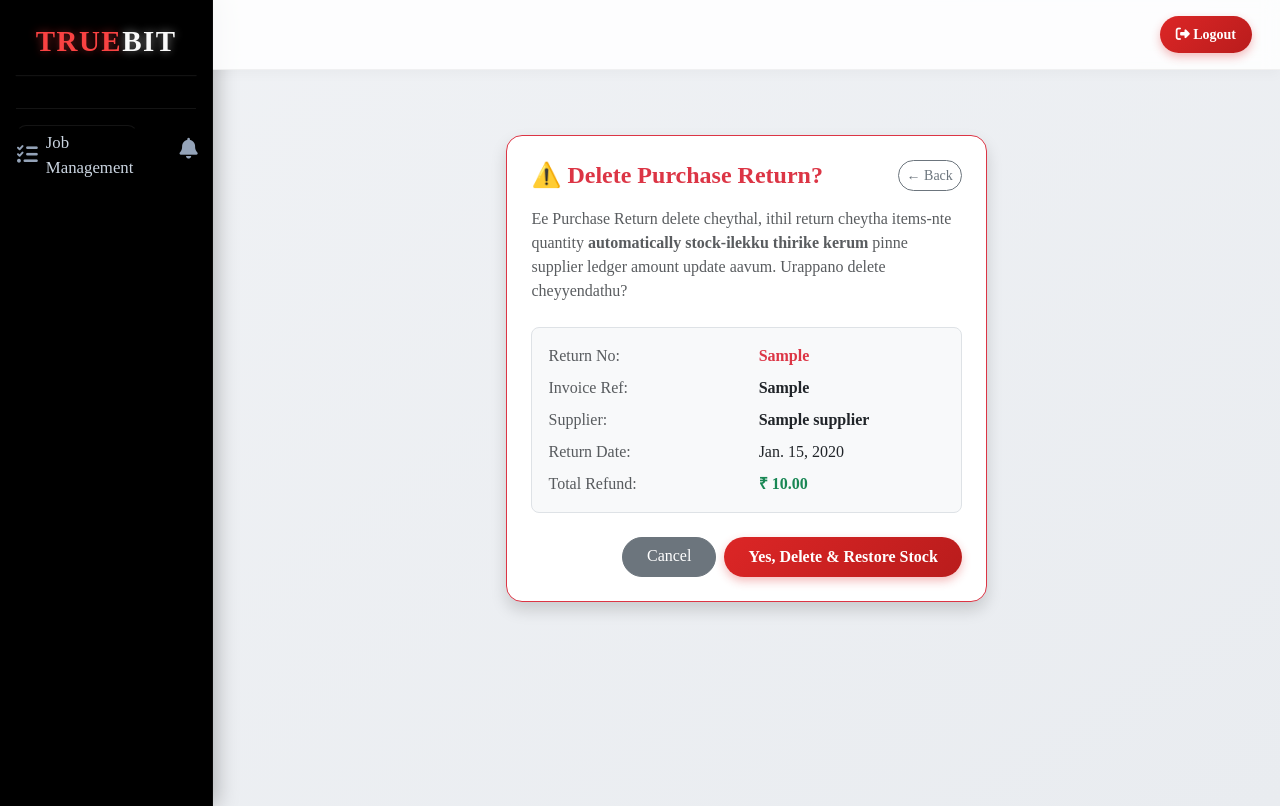
After one commit to Adithajayan/trueapps, a Django app: page /purchase/purchase/return/delete/1/ in a window 1280 px wide. The commit adds this page. Run offline with Django 5.2, Linux system fonts and the light colour scheme; tables that the repository leaves empty hold one stand-in row (values such as "Sample post"); data that the repository does not hold is empty; some libraries are stand-ins or nearby versions.

Commit message:
purchase return delete add

```diff
--- a/purchase/urls.py
+++ b/purchase/urls.py
@@ -19,6 +19,6 @@ urlpatterns = [
 
     path('returns/view/<int:pk>/', views.purchase_return_view, name='purchase_return_view'),
     path('returns/pdf/<int:pk>/', views.purchase_return_pdf, name='purchase_return_pdf'),
-
+    path('purchase/return/delete/<int:pk>/', views.purchase_return_delete, name='purchase_return_delete'),
 
 ]
--- a/purchase/views.py
+++ b/purchase/views.py
@@ -542,3 +542,45 @@ def purchase_return_pdf(request, pk):
     template_path = "purchase/purchase_return_pdf_template.html"
 
     return generate_pdf(template_path, context, filename)
+
+
+from django.shortcuts import get_object_or_404, redirect, render
+from django.db import transaction
+from .models import PurchaseReturn
+from stock.models import Stock
+from supplier_ledger.models import SupplierLedger
+
+
+@transaction.atomic
+def purchase_return_delete(request, pk):
+    p_return = get_object_or_404(PurchaseReturn, id=pk)
+
+    if request.method == "POST":
+
+        # 🔁 STEP 1: REVERSE BATCH & OVERALL STOCK
+        for return_item in p_return.return_items.all():
+            p_item = return_item.purchase_item
+
+            # Batch-ilekku quantity thirike idunnu
+            p_item.quantity_at_hand += return_item.qty
+            p_item.save()
+
+            # Overall stock-ilekku quantity thirike idunnu
+            stock = Stock.objects.get(product=p_item.product)
+            stock.quantity += return_item.qty
+            stock.save()
+
+        # 🔁 STEP 2: DELETE SUPPLIER LEDGER ENTRY
+        SupplierLedger.objects.filter(
+            source='PURCHASE',
+            reference_id=p_return.id
+        ).delete()
+
+        # 🔁 STEP 3: DELETE PURCHASE RETURN (return_items auto delete aavum due to cascade)
+        p_return.delete()
+
+        return redirect('purchase_return_list')
+
+    return render(request, 'purchase/purchase_return_delete.html', {
+        'purchase_return': p_return
+    })
--- /dev/null
+++ b/templates/purchase/purchase_return_delete.html
@@ -0,0 +1,77 @@
+{% extends 'base.html' %}
+{% block content %}
+
+<style>
+.return-card {
+    border-radius: 16px;
+}
+
+@media (max-width:768px){
+    .return-card{
+        padding:18px !important;
+    }
+    h4{
+        font-size:18px;
+    }
+}
+</style>
+
+<div class="container-fluid px-2 px-md-3 py-4">
+    <div class="row justify-content-center">
+        <div class="col-md-8 col-lg-6">
+            <div class="card shadow return-card p-4 border-danger">
+
+                <div class="d-flex justify-content-between align-items-center mb-3">
+                    <h4 class="m-0 text-danger fw-bold">⚠️ Delete Purchase Return?</h4>
+                    <a href="{% url 'purchase_return_list' %}" class="btn btn-outline-secondary btn-sm rounded-pill">
+                        ← Back
+                    </a>
+                </div>
+
+                <p class="text-muted mb-4">
+                    Ee Purchase Return delete cheythal, ithil return cheytha items-nte quantity <strong>automatically stock-ilekku thirike kerum</strong> pinne supplier ledger amount update aavum. Urappano delete cheyyendathu?
+                </p>
+
+                <!-- Return Summary Box -->
+                <div class="bg-light p-3 rounded-3 mb-4 border">
+                    <div class="row mb-2">
+                        <div class="col-6 text-muted">Return No:</div>
+                        <div class="col-6 fw-bold text-danger">{{ purchase_return.return_no }}</div>
+                    </div>
+                    <div class="row mb-2">
+                        <div class="col-6 text-muted">Invoice Ref:</div>
+                        <div class="col-6 fw-semibold">{{ purchase_return.purchase.invoice_no }}</div>
+                    </div>
+                    <div class="row mb-2">
+                        <div class="col-6 text-muted">Supplier:</div>
+                        <div class="col-6 fw-semibold">{{ purchase_return.purchase.supplier.name }}</div>
+                    </div>
+                    <div class="row mb-2">
+                        <div class="col-6 text-muted">Return Date:</div>
+                        <div class="col-6">{{ purchase_return.return_date }}</div>
+                    </div>
+                    <div class="row">
+                        <div class="col-6 text-muted">Total Refund:</div>
+                        <div class="col-6 fw-bold text-success">₹ {{ purchase_return.total_return_amount }}</div>
+                    </div>
+                </div>
+
+                <!-- Delete Form -->
+                <form method="POST">
+                    {% csrf_token %}
+                    <div class="d-flex justify-content-end gap-2">
+                        <a href="{% url 'purchase_return_list' %}" class="btn btn-secondary rounded-pill px-4">
+                            Cancel
+                        </a>
+                        <button type="submit" class="btn btn-danger rounded-pill px-4">
+                            Yes, Delete & Restore Stock
+                        </button>
+                    </div>
+                </form>
+
+            </div>
+        </div>
+    </div>
+</div>
+
+{% endblock %}
--- a/templates/purchase/return_list.html
+++ b/templates/purchase/return_list.html
@@ -94,6 +94,9 @@
                     <a href="{% url 'purchase_return_pdf' r.id %}" target="_blank" class="btn btn-sm btn-dark rounded-pill px-3">
                         PDF
                     </a>
+                    <a href="{% url 'purchase_return_delete' r.id %}" class="btn btn-sm btn-outline-danger rounded-pill px-2">
+                        Delete
+                    </a>
                 </div>
             </div>
         </td>
```
